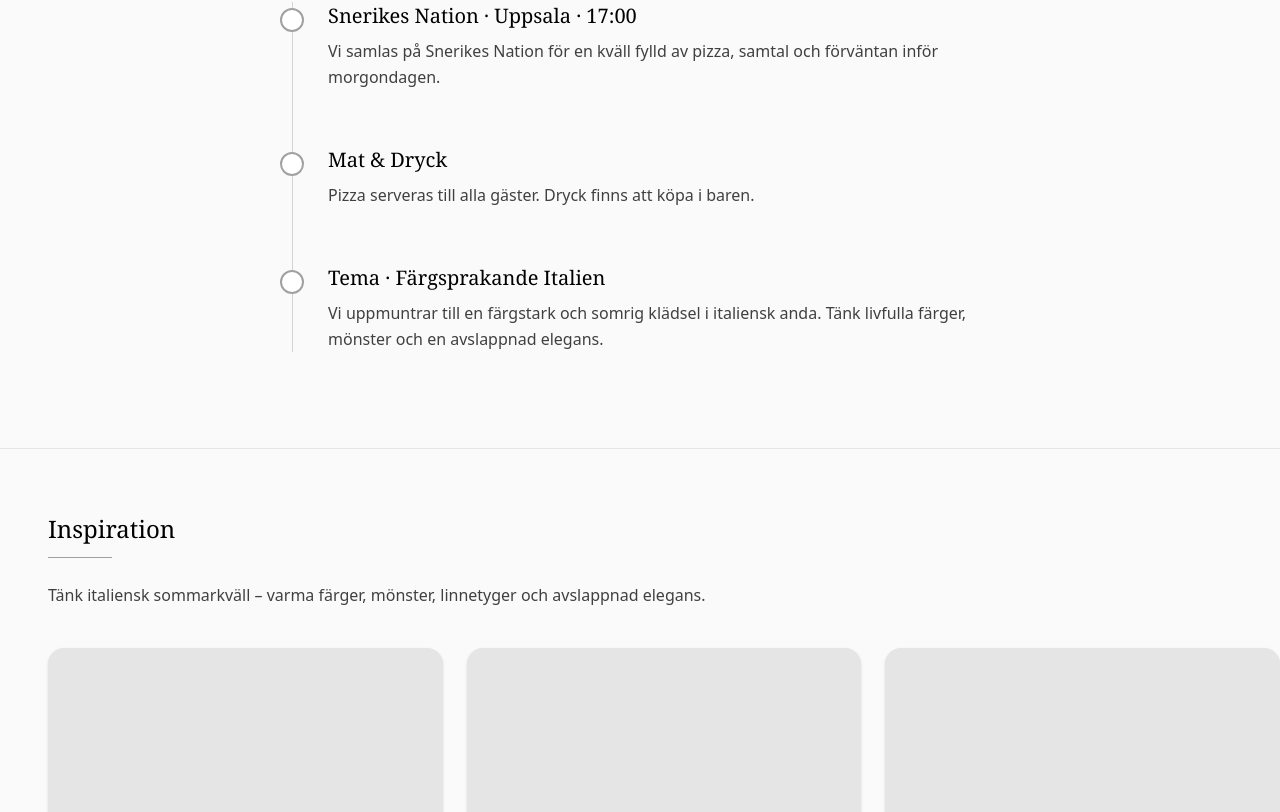
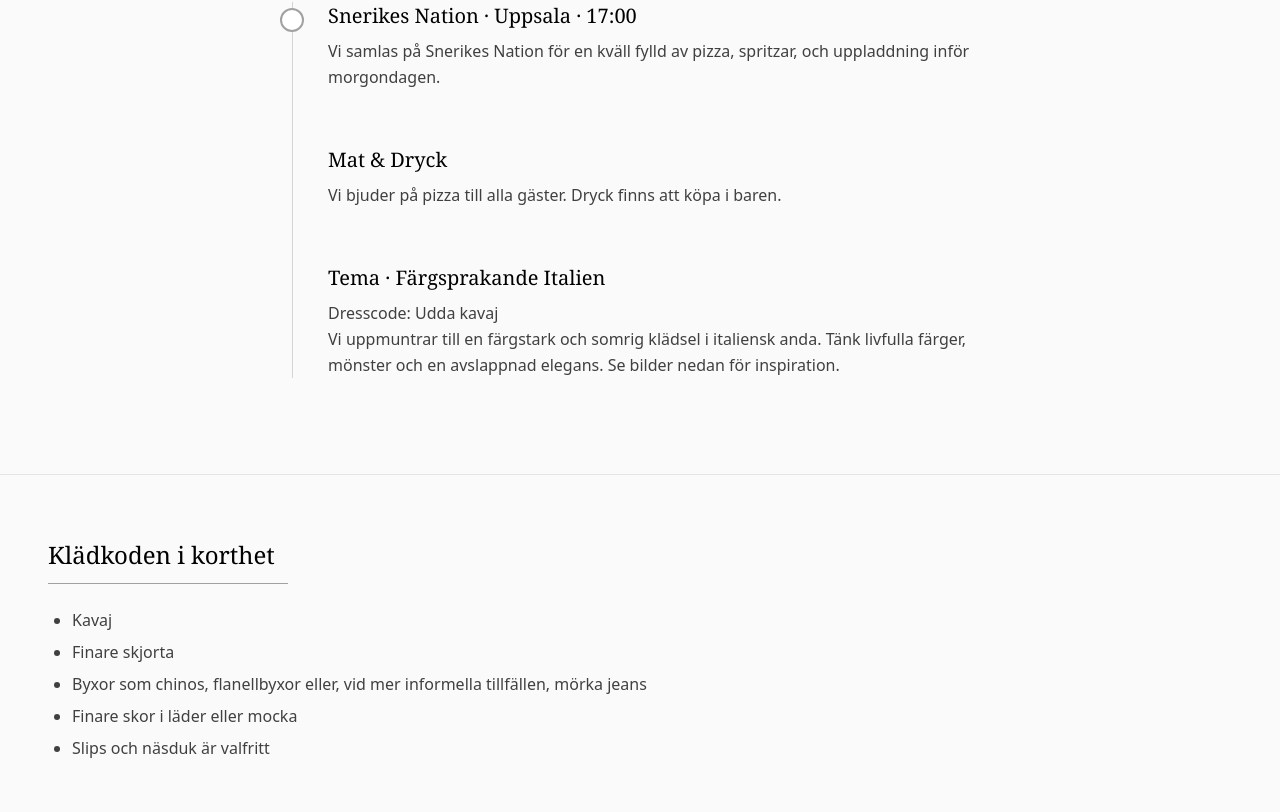
Before and after one commit to gustafffandersson/wedding-site-deployment, a React (Vite) app: page /friday in a window 1280 px wide. Shown: the part 338-1150 px from the top of the page. Built offline with nearby package versions, Linux system fonts and the light colour scheme.

Commit message:
updates to Friday

```diff
--- a/src/pages/Friday.jsx
+++ b/src/pages/Friday.jsx
@@ -26,31 +26,39 @@ export default function Friday() {
                 Snerikes Nation · Uppsala · 17:00
               </h3>
               <p className="text-neutral-700 leading-relaxed">
-                Vi samlas på Snerikes Nation för en kväll fylld av pizza,
-                samtal och förväntan inför morgondagen.
+                Vi samlas på Snerikes Nation för en kväll fylld av pizza, spritzar, och
+                uppladdning inför morgondagen.
               </p>
             </div>
 
             {/* Food & Drinks */}
             <div className="relative pl-12">
-              <div className="absolute left-0 top-1.5 w-6 h-6 rounded-full bg-white border-2 border-neutral-400" />
+              {/* <div className="absolute left-0 top-1.5 w-6 h-6 rounded-full bg-white border-2 border-neutral-400" /> */}
               <h3 className="font-serif text-xl mb-2">
                 Mat & Dryck
               </h3>
               <p className="text-neutral-700 leading-relaxed">
-                Pizza serveras till alla gäster. Dryck finns att köpa i baren.
+                Vi bjuder på pizza till alla gäster. Dryck finns att köpa i baren.
               </p>
             </div>
 
             {/* Theme */}
             <div className="relative pl-12">
-              <div className="absolute left-0 top-1.5 w-6 h-6 rounded-full bg-white border-2 border-neutral-400" />
+              {/* <div className="absolute left-0 top-1.5 w-6 h-6 rounded-full bg-white border-2 border-neutral-400" /> */}
               <h3 className="font-serif text-xl mb-2">
                 Tema · Färgsprakande Italien
               </h3>
               <p className="text-neutral-700 leading-relaxed">
+                Dresscode:
+                <a href="https://www.careofcarl.se/sv/carlmagazine/stiltips/kladkoden-udda-kavaj.html"
+                  target="_blank"
+                  rel="noopener noreferrer"
+                >
+                 &nbsp;Udda kavaj<br />
+                </a>
+
                 Vi uppmuntrar till en färgstark och somrig klädsel i italiensk anda.
-                Tänk livfulla färger, mönster och en avslappnad elegans.
+                Tänk livfulla färger, mönster och en avslappnad elegans. Se bilder nedan för inspiration.
               </p>
             </div>
 
@@ -64,6 +72,17 @@ export default function Friday() {
 
         <div className="mb-10">
           <h3 className="font-serif text-2xl mb-3">
+              Klädkoden i korthet
+          </h3>
+          <div className="w-60 h-px bg-neutral-400 mb-6" />
+          <ul className="list-disc pl-6 space-y-2 text-neutral-700">
+            <li>Kavaj</li>
+            <li>Finare skjorta</li>
+            <li>Byxor som chinos, flanellbyxor eller, vid mer informella tillfällen, mörka jeans</li>
+            <li>Finare skor i läder eller mocka</li>
+            <li>Slips och näsduk är valfritt</li>
+          </ul>
+          <h3 className="font-serif text-2xl mt-12 mb-3">
             Inspiration
           </h3>
           <div className="w-16 h-px bg-neutral-400 mb-6" />
@@ -71,6 +90,7 @@ export default function Friday() {
             Tänk italiensk sommarkväll – varma färger, mönster,
             linnetyger och avslappnad elegans.
           </p>
+
         </div>
 
         <div className="grid grid-cols-2 sm:grid-cols-3 gap-6">
--- a/src/pages/Schedule.jsx
+++ b/src/pages/Schedule.jsx
@@ -23,7 +23,13 @@ export default function Schedule() {
             <p className="text-neutral-600 leading-relaxed">
               Vi kickstartar helgen med en avslappnad pizzakväll. Ett informellt
               sätt för oss att spendera tid tillsammans. Tema för kvällen är
-              Italiensk afton.
+              Italiensk afton. Mer info här: {" "}
+              <Link
+                to="/friday"
+                className="underline underline-offset-4 hover:text-neutral-800 transition"
+              >
+                Fredag
+              </Link>
             </p>
           </div>
 
```
Also changed, not shown: 1 other file (tests, documents, lock files or other folders).
